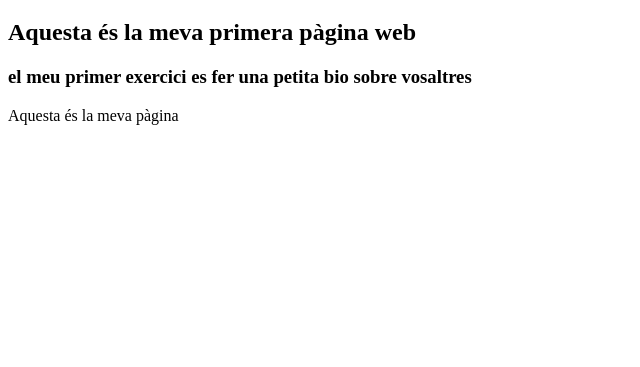
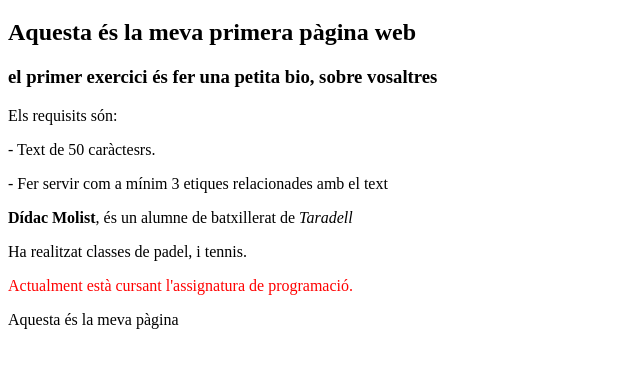
Before and after one commit to DidacMolist/Exercici-1, a plain HTML site: page index.html in a window 1280 px wide. Shown: the part 61-428 px from the top of the page, without its empty margins (0-640 px from the left). Drawn offline with Linux system fonts and the light colour scheme.

Commit message:
descripció

```diff
--- a/index.html
+++ b/index.html
@@ -6,7 +6,13 @@
     <title>Hola món!</title>
     <h1> Hola món!</h1>
     <h2>Aquesta és la meva primera pàgina web</h2>
-    <h3>el meu primer exercici es fer una petita bio sobre vosaltres</h3>
+    <h3>el primer exercici és fer una petita bio, sobre vosaltres</h3>
+    <p>Els requisits són:</p>
+    <p>- Text de 50 caràctesrs.</p>
+    <p>- Fer servir com a mínim 3 etiques relacionades amb el text</p>
+    <p><strong>Dídac Molist</strong>, és un alumne de batxillerat de <i>Taradell</i></p>
+    <p>Ha realitzat classes de padel, i tennis.
+    <p style="color:#FF0000"; "font-size:30px";>Actualment està cursant l'assignatura de programació.</p>
   </head>
   <body>
     <p>Aquesta és la meva pàgina</p>
```
